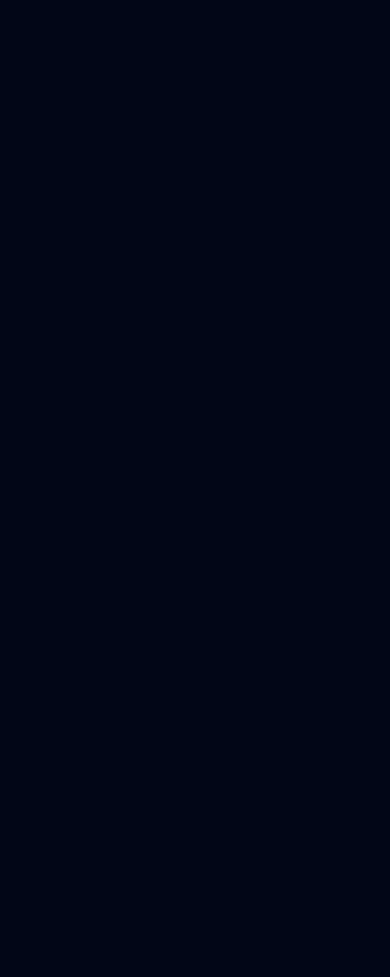
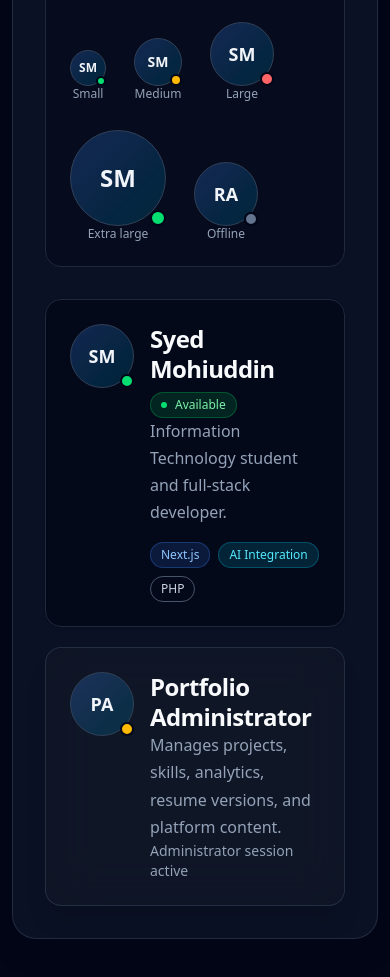
Before and after one commit to syedmohiuddin106-dot/syedos-career-platform, a Next.js app: page / in a window 390 px wide. Shown: the part 8860-9837 px from the top of the page. Before the commit the page ends 8565 px from the top, so only its background shows below. Built offline with nearby package versions, Linux system fonts and the light colour scheme; no server answers.

Commit message:
feat: add reusable professional avatar system

```diff
--- a/src/app/page.tsx
+++ b/src/app/page.tsx
@@ -16,6 +16,7 @@ import {
   Trash2,
 } from "lucide-react";
 
+import { Avatar } from "@/components/ui/avatar";
 import { Badge } from "@/components/ui/badge";
 import { Button } from "@/components/ui/button";
 import { Card } from "@/components/ui/card";
@@ -652,6 +653,151 @@ export default function HomePage() {
     </div>
   </div>
 </div>
+<div className="mt-12 border-t border-slate-800 pt-10">
+  <SectionHeading
+    eyebrow="Identity Components"
+    title="Professional Avatar System"
+    description="Reusable profile images and intelligent fallback initials for portfolio users, recruiters, administrators, and testimonials."
+  />
+
+  <div className="mt-8 rounded-2xl border border-slate-800 bg-slate-950/50 p-6">
+    <p className="text-sm font-medium text-slate-300">
+      Avatar sizes and availability states
+    </p>
+
+    <div className="mt-6 flex flex-wrap items-end gap-7">
+      <div className="text-center">
+        <Avatar
+          alt="Syed Mohiuddin"
+          size="small"
+          status="online"
+        />
+
+        <p className="mt-3 text-xs text-slate-500">
+          Small
+        </p>
+      </div>
+
+      <div className="text-center">
+        <Avatar
+          alt="Syed Mohiuddin"
+          size="medium"
+          status="away"
+        />
+
+        <p className="mt-3 text-xs text-slate-500">
+          Medium
+        </p>
+      </div>
+
+      <div className="text-center">
+        <Avatar
+          alt="Syed Mohiuddin"
+          size="large"
+          status="busy"
+        />
+
+        <p className="mt-3 text-xs text-slate-500">
+          Large
+        </p>
+      </div>
+
+      <div className="text-center">
+        <Avatar
+          alt="Syed Mohiuddin"
+          initials="SM"
+          size="extraLarge"
+          status="online"
+        />
+
+        <p className="mt-3 text-xs text-slate-500">
+          Extra large
+        </p>
+      </div>
+
+      <div className="text-center">
+        <Avatar
+          alt="Recruiter Account"
+          size="large"
+          status="offline"
+        />
+
+        <p className="mt-3 text-xs text-slate-500">
+          Offline
+        </p>
+      </div>
+    </div>
+  </div>
+
+  <div className="mt-8 grid gap-5 lg:grid-cols-2">
+    <Card>
+      <div className="flex items-start gap-4">
+        <Avatar
+          alt="Syed Mohiuddin"
+          initials="SM"
+          size="large"
+          status="online"
+        />
+
+        <div>
+          <div className="flex flex-wrap items-center gap-2">
+            <h3 className="text-xl">
+              Syed Mohiuddin
+            </h3>
+
+            <Badge variant="success" dot>
+              Available
+            </Badge>
+          </div>
+
+          <p className="mt-1">
+            Information Technology student and full-stack developer.
+          </p>
+
+          <div className="mt-4 flex flex-wrap gap-2">
+            <Badge variant="primary">
+              Next.js
+            </Badge>
+
+            <Badge variant="info">
+              AI Integration
+            </Badge>
+
+            <Badge variant="outline">
+              PHP
+            </Badge>
+          </div>
+        </div>
+      </div>
+    </Card>
+
+    <Card variant="glass">
+      <div className="flex items-start gap-4">
+        <Avatar
+          alt="Portfolio Administrator"
+          initials="PA"
+          size="large"
+          status="away"
+        />
+
+        <div>
+          <h3 className="text-xl">
+            Portfolio Administrator
+          </h3>
+
+          <p className="mt-1">
+            Manages projects, skills, analytics, resume versions,
+            and platform content.
+          </p>
+
+          <p className="mt-4 text-sm font-medium text-amber-300">
+            Administrator session active
+          </p>
+        </div>
+      </div>
+    </Card>
+  </div>
+</div>
 
       </section>
     </main>
--- /dev/null
+++ b/src/components/ui/avatar.tsx
@@ -0,0 +1,119 @@
+import Image from "next/image";
+
+import { cn } from "@/lib/utils";
+
+type AvatarSize =
+  | "small"
+  | "medium"
+  | "large"
+  | "extraLarge";
+
+type AvatarStatus =
+  | "online"
+  | "away"
+  | "busy"
+  | "offline";
+
+type AvatarProps = {
+  src?: string;
+  alt: string;
+  initials?: string;
+  size?: AvatarSize;
+  status?: AvatarStatus;
+  priority?: boolean;
+  className?: string;
+};
+
+const sizeClasses: Record<AvatarSize, string> = {
+  small: "h-9 w-9 text-xs",
+  medium: "h-12 w-12 text-sm",
+  large: "h-16 w-16 text-lg",
+  extraLarge: "h-24 w-24 text-2xl",
+};
+
+const imageSizes: Record<AvatarSize, number> = {
+  small: 36,
+  medium: 48,
+  large: 64,
+  extraLarge: 96,
+};
+
+const statusClasses: Record<AvatarStatus, string> = {
+  online: "bg-green-400",
+  away: "bg-amber-400",
+  busy: "bg-red-400",
+  offline: "bg-slate-500",
+};
+
+const statusSizeClasses: Record<AvatarSize, string> = {
+  small: "h-2.5 w-2.5",
+  medium: "h-3 w-3",
+  large: "h-3.5 w-3.5",
+  extraLarge: "h-4 w-4",
+};
+
+export function Avatar({
+  src,
+  alt,
+  initials,
+  size = "medium",
+  status,
+  priority = false,
+  className,
+}: AvatarProps) {
+  const fallbackInitials =
+    initials ??
+    alt
+      .split(" ")
+      .filter(Boolean)
+      .slice(0, 2)
+      .map((word) => word[0]?.toUpperCase())
+      .join("");
+
+  return (
+    <div
+      className={cn(
+        "relative inline-flex shrink-0",
+        className,
+      )}
+    >
+      <div
+        className={cn(
+          "relative flex items-center justify-center",
+          "overflow-hidden rounded-full",
+          "border border-slate-700",
+          "bg-gradient-to-br from-blue-500/25 to-cyan-500/15",
+          "font-semibold text-slate-100",
+          sizeClasses[size],
+        )}
+      >
+        {src ? (
+          <Image
+            src={src}
+            alt={alt}
+            width={imageSizes[size]}
+            height={imageSizes[size]}
+            priority={priority}
+            className="h-full w-full object-cover"
+          />
+        ) : (
+          <span aria-label={alt}>
+            {fallbackInitials}
+          </span>
+        )}
+      </div>
+
+      {status && (
+        <span
+          aria-label={`Status: ${status}`}
+          className={cn(
+            "absolute bottom-0 right-0 rounded-full",
+            "border-2 border-slate-950",
+            statusClasses[status],
+            statusSizeClasses[size],
+          )}
+        />
+      )}
+    </div>
+  );
+}
```
